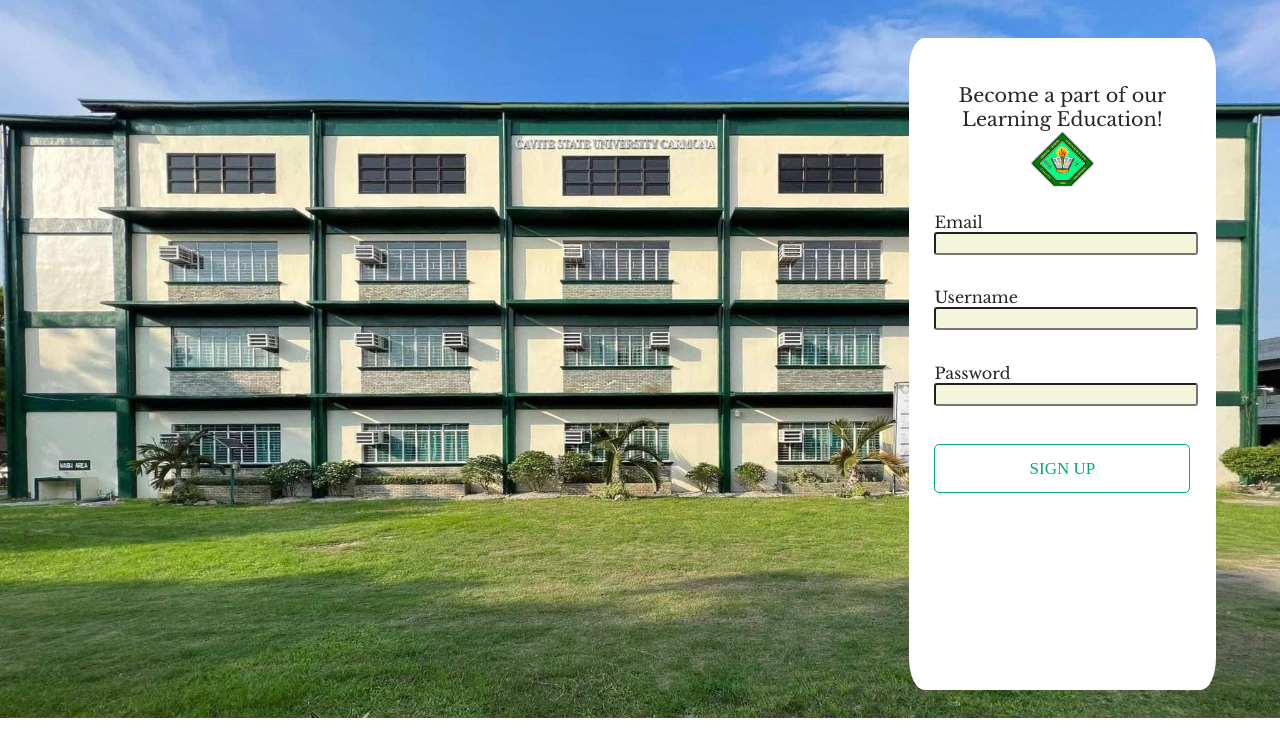
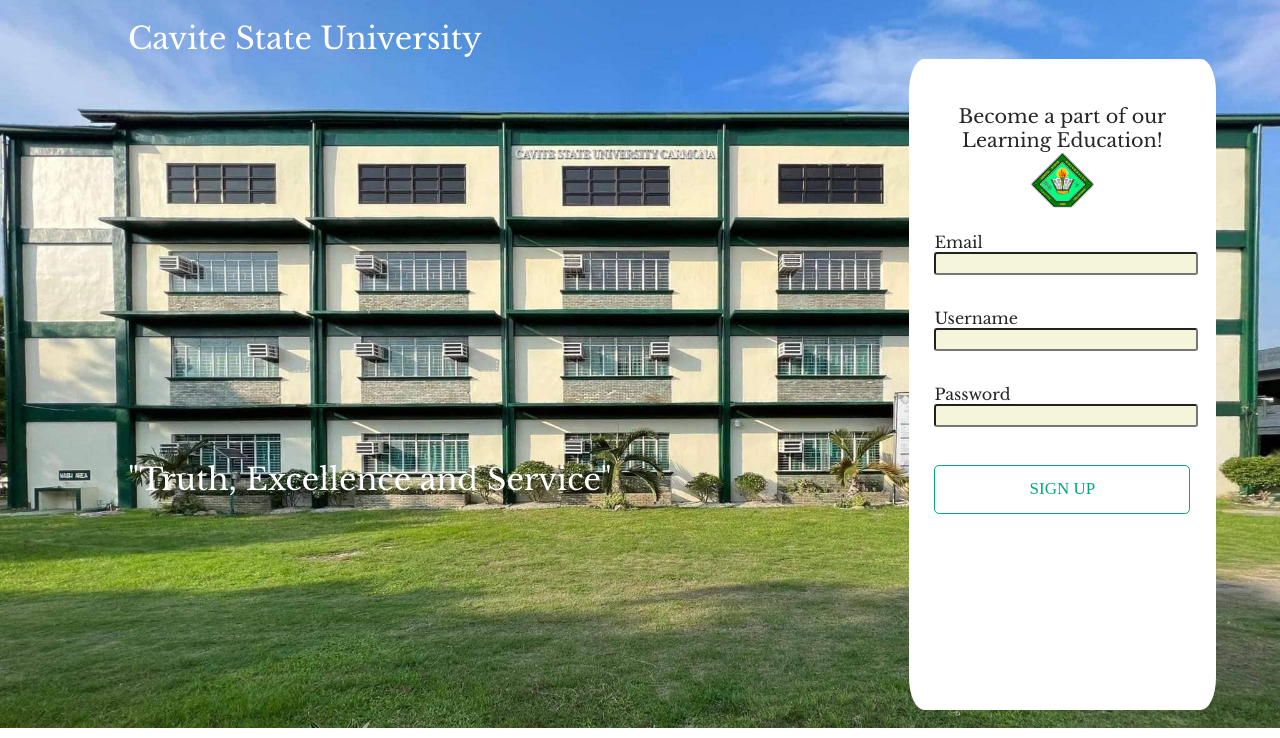
Before and after one commit to Valiantic/Munting-Sisiw-Student-Daycare-Management-System, a PHP site: page / in a window 1280 px wide. Shown: the top 738 px of the page. Run offline with PHP 8.4, Linux system fonts and the light colour scheme.

Commit message:
Add cvsu title and subtitle

```diff
--- a/index.php
+++ b/index.php
@@ -3,7 +3,7 @@
 <head>
     <meta charset="UTF-8">
     <meta name="viewport" content="width=device-width, initial-scale=1.0">
-    <title>Sign up</title>
+    <title>Sign-Up</title>
     <link rel="stylesheet" href="style.css">
     <link rel="shortcut icon" href="./images/cvsulogo.png" type="image/x-icon">
 
@@ -18,6 +18,7 @@
     color: red;
   }
 </style> -->
+
 
 <?php
 
@@ -101,5 +102,10 @@ if ($email && $username && $password) {
 
 ?>
 
+<div class="slidetitle">
+    <h1 class="titlecard">Cavite State University</h1>
+    <p class="subtitle">"Truth, Excellence and Service"</p>
+</div>
+
 </body>
 </html>
--- a/style.css
+++ b/style.css
@@ -11,6 +11,25 @@ body{
 
 .error {
     color: red;
+    font-family: "Libre Baskerville", serif;
+    font-weight: 400;
+    font-style: normal;
+}
+.slidetitle{
+
+    margin-left: 10%;
+}
+.titlecard {
+    color: white;
+    font-size: 1.9rem;
+    font-family: "Libre Baskerville", serif;
+    font-weight: 400;
+    font-style: normal;
+}
+.subtitle {
+    margin-top: 35%;
+    color: white;
+    font-size: 1.9rem;
     font-family: "Libre Baskerville", serif;
     font-weight: 400;
     font-style: normal;
```
